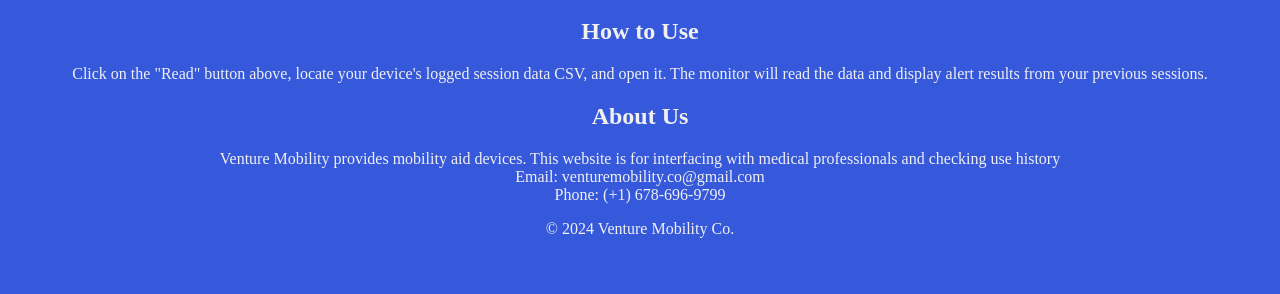
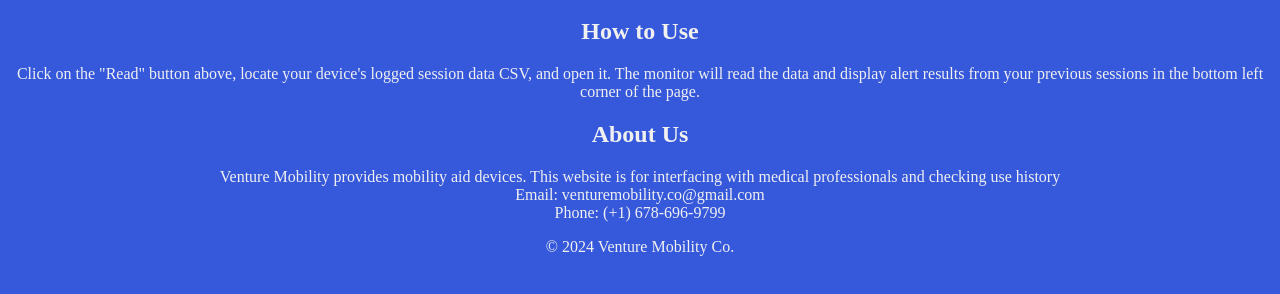
Before and after one commit to J03777T1G/Spring-2024-MP, a website: page index.html in a window 1280 px wide. Shown: the part 244-538 px from the top of the page. Drawn offline with nearby package versions, Linux system fonts and the light colour scheme.

Commit message:
Update index.html

```diff
--- a/index.html
+++ b/index.html
@@ -48,7 +48,7 @@
     <main>
         <section>
             <h2>How to Use</h2>
-            <p>Click on the "Read" button above, locate your device's logged session data CSV, and open it. The monitor will read the data and display alert results from your previous sessions.</p>
+            <p>Click on the "Read" button above, locate your device's logged session data CSV, and open it. The monitor will read the data and display alert results from your previous sessions in the bottom left corner of the page.</p>
         </section>
         <section>
             <h2>About Us</h2>
```
